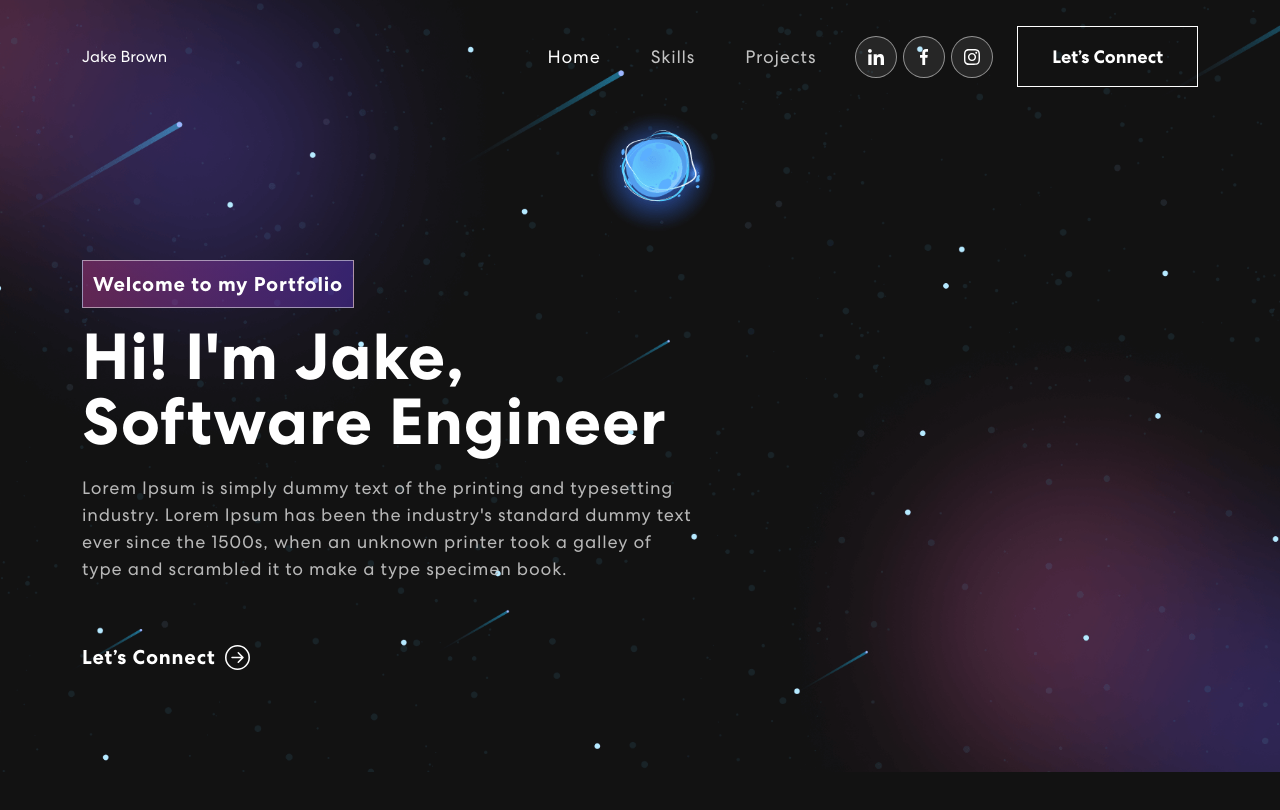
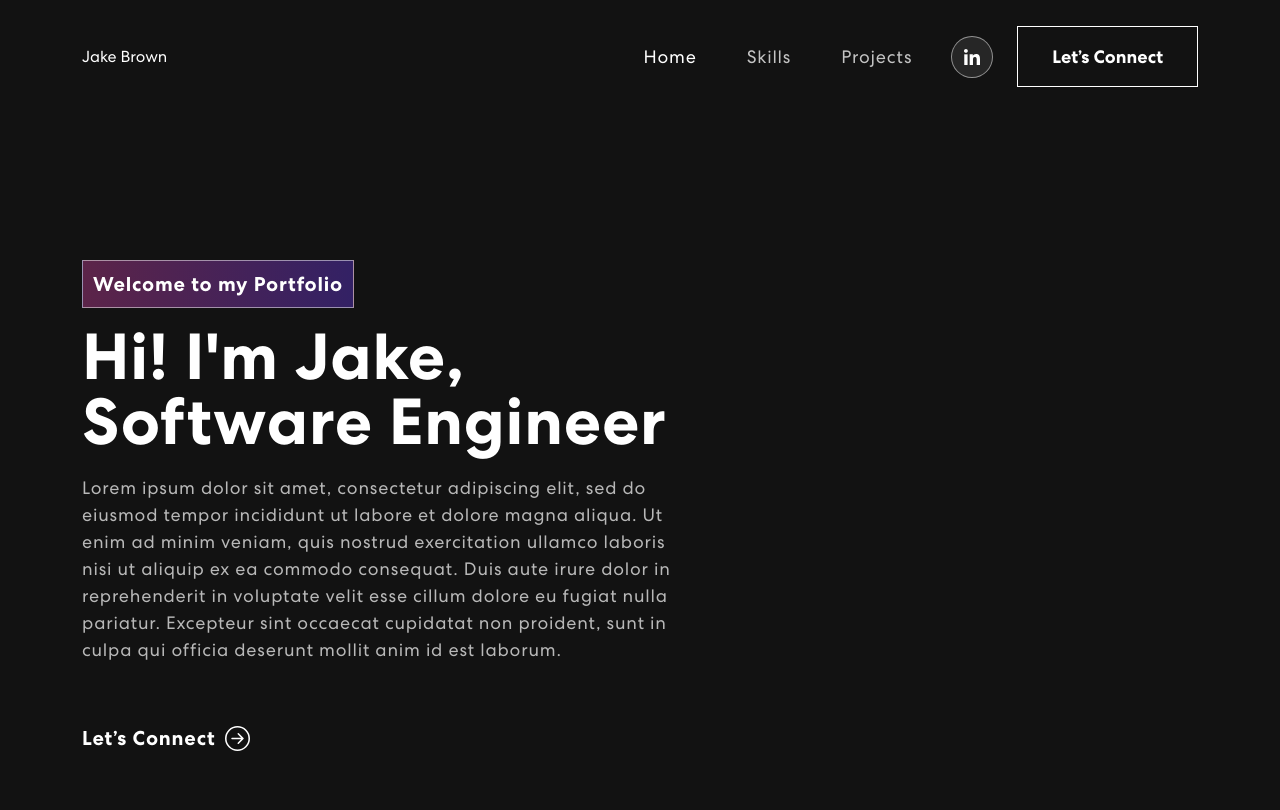
Before and after one commit to JakeBrown27/Personal-Portfolio, a React (Create React App) app in the folder personal-portfolio/: page / in a window 1280 px wide. Shown: the top 810 px of the page. Built offline with nearby package versions, Linux system fonts and the light colour scheme.

Commit message:
Small updates to banner and navbar

```diff
--- a/personal-portfolio/src/App.css
+++ b/personal-portfolio/src/App.css
@@ -246,7 +246,6 @@
 .banner {
   margin-top: 0;
   padding: 260px 0 100px 0;
-  background-image: url('./assets/img/banner-bg.png');
   background-position: top center;
   background-size: cover;
   background-repeat: no-repeat;
--- a/personal-portfolio/src/components/Banner.js
+++ b/personal-portfolio/src/components/Banner.js
@@ -10,7 +10,7 @@
   const [text, setText] = useState('');
   const [delta, setDelta] = useState(300 - Math.random() * 100);
   const [index, setIndex] = useState(1);
-  const toRotate = ['Software Engineer', 'Full Stack Developer', 'Coder'];
+  const toRotate = ['Software Engineer', 'Full Stack Developer'];
   const period = 2000;
 
   useEffect(() => {
@@ -67,11 +67,14 @@
                     {`Hi! I'm Jake,`} <span className="wrap">{text}</span>
                   </h1>
                   <p>
-                    Lorem Ipsum is simply dummy text of the printing and
-                    typesetting industry. Lorem Ipsum has been the industry's
-                    standard dummy text ever since the 1500s, when an unknown
-                    printer took a galley of type and scrambled it to make a
-                    type specimen book.
+                    Lorem ipsum dolor sit amet, consectetur adipiscing elit, sed
+                    do eiusmod tempor incididunt ut labore et dolore magna
+                    aliqua. Ut enim ad minim veniam, quis nostrud exercitation
+                    ullamco laboris nisi ut aliquip ex ea commodo consequat.
+                    Duis aute irure dolor in reprehenderit in voluptate velit
+                    esse cillum dolore eu fugiat nulla pariatur. Excepteur sint
+                    occaecat cupidatat non proident, sunt in culpa qui officia
+                    deserunt mollit anim id est laborum.
                   </p>
                   <button onClick={() => console.log('connect')}>
                     Let’s Connect <ArrowRightCircle size={25} />
--- a/personal-portfolio/src/components/NavBar.js
+++ b/personal-portfolio/src/components/NavBar.js
@@ -70,14 +70,8 @@
             </Nav>
             <span className="navbar-text">
               <div className="social-icon">
-                <a href="#">
+                <a href="https://www.linkedin.com/in/jake-brown-cs/">
                   <img src={navIcon1} alt="" />
-                </a>
-                <a href="#">
-                  <img src={navIcon2} alt="" />
-                </a>
-                <a href="#">
-                  <img src={navIcon3} alt="" />
                 </a>
               </div>
               <HashLink to="#connect">
```
